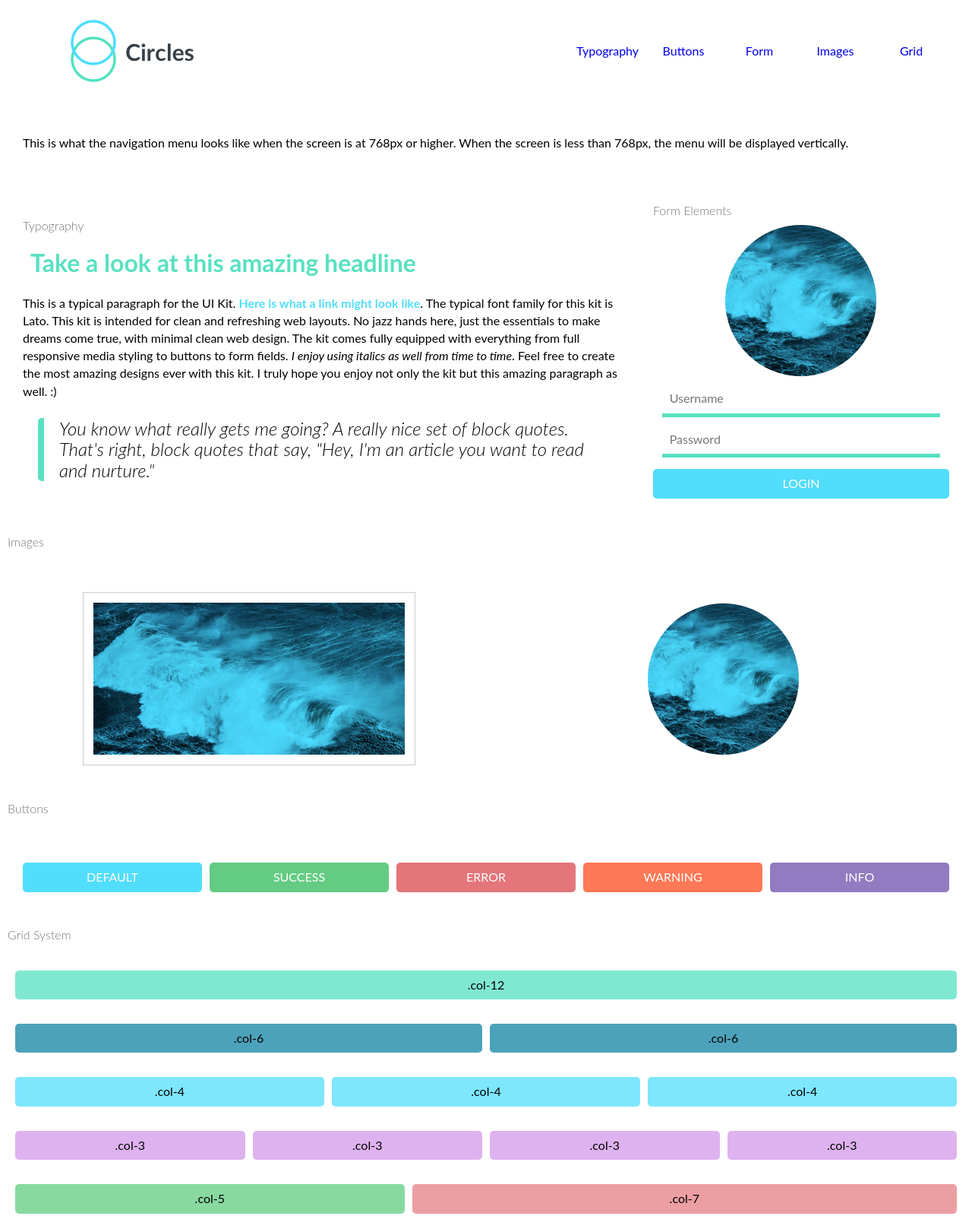
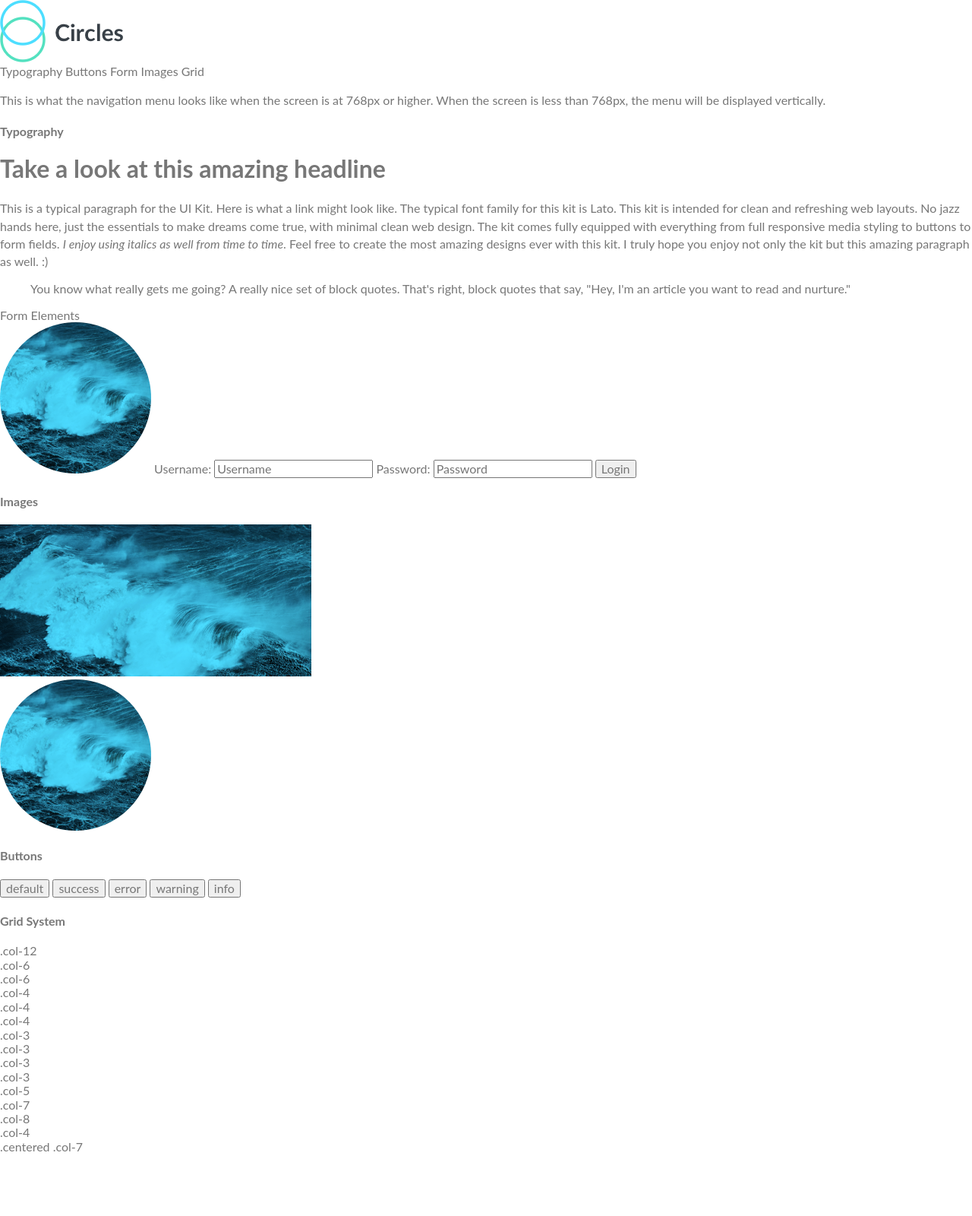
Before and after one commit to CphilliC/TD-PROJECT-4, a plain HTML site: page resources/index.html in a window 1280 px wide. Shown: the top 1600 px of the page at 76% size. After the commit the page ends 1518 px from the top, so only its background shows below. Drawn offline with nearby package versions, Linux system fonts and the light colour scheme.

Commit message:
css file

```diff
--- a/resources/css/styles.css
+++ b/resources/css/styles.css
@@ -1,343 +1,394 @@
+/*! normalize.css v8.0.1 | MIT License | github.com/necolas/normalize.css */
+/* Document
+   ========================================================================== */
+/**
+ * 1. Correct the line height in all browsers.
+ * 2. Prevent adjustments of font size after orientation changes in iOS.
+ */
+/* line 11, ../Users/txcrp/OneDrive/Documents/TD-PROJECTS/TD-PROJECT-4/scss/base/_normalize.scss */
+html {
+  line-height: 1.15;
+  /* 1 */
+  -webkit-text-size-adjust: 100%;
+  /* 2 */
+}
+
+/* Sections
+   ========================================================================== */
+/**
+ * Remove the margin in all browsers.
+ */
+/* line 23, ../Users/txcrp/OneDrive/Documents/TD-PROJECTS/TD-PROJECT-4/scss/base/_normalize.scss */
+body {
+  margin: 0;
+}
+
+/**
+ * Render the `main` element consistently in IE.
+ */
+/* line 31, ../Users/txcrp/OneDrive/Documents/TD-PROJECTS/TD-PROJECT-4/scss/base/_normalize.scss */
+main {
+  display: block;
+}
+
+/**
+ * Correct the font size and margin on `h1` elements within `section` and
+ * `article` contexts in Chrome, Firefox, and Safari.
+ */
+/* line 40, ../Users/txcrp/OneDrive/Documents/TD-PROJECTS/TD-PROJECT-4/scss/base/_normalize.scss */
+h1 {
+  font-size: 2em;
+  margin: 0.67em 0;
+}
+
+/* Grouping content
+   ========================================================================== */
+/**
+ * 1. Add the correct box sizing in Firefox.
+ * 2. Show the overflow in Edge and IE.
+ */
+/* line 53, ../Users/txcrp/OneDrive/Documents/TD-PROJECTS/TD-PROJECT-4/scss/base/_normalize.scss */
+hr {
+  box-sizing: content-box;
+  /* 1 */
+  height: 0;
+  /* 1 */
+  overflow: visible;
+  /* 2 */
+}
+
+/**
+ * 1. Correct the inheritance and scaling of font size in all browsers.
+ * 2. Correct the odd `em` font sizing in all browsers.
+ */
+/* line 64, ../Users/txcrp/OneDrive/Documents/TD-PROJECTS/TD-PROJECT-4/scss/base/_normalize.scss */
+pre {
+  font-family: monospace, monospace;
+  /* 1 */
+  font-size: 1em;
+  /* 2 */
+}
+
+/* Text-level semantics
+   ========================================================================== */
+/**
+ * Remove the gray background on active links in IE 10.
+ */
+/* line 76, ../Users/txcrp/OneDrive/Documents/TD-PROJECTS/TD-PROJECT-4/scss/base/_normalize.scss */
+a {
+  background-color: transparent;
+}
+
+/**
+ * 1. Remove the bottom border in Chrome 57-
+ * 2. Add the correct text decoration in Chrome, Edge, IE, Opera, and Safari.
+ */
+/* line 85, ../Users/txcrp/OneDrive/Documents/TD-PROJECTS/TD-PROJECT-4/scss/base/_normalize.scss */
+abbr[title] {
+  border-bottom: none;
+  /* 1 */
+  text-decoration: underline;
+  /* 2 */
+  text-decoration: underline dotted;
+  /* 2 */
+}
+
+/**
+ * Add the correct font weight in Chrome, Edge, and Safari.
+ */
+/* line 95, ../Users/txcrp/OneDrive/Documents/TD-PROJECTS/TD-PROJECT-4/scss/base/_normalize.scss */
+b,
+strong {
+  font-weight: bolder;
+}
+
+/**
+ * 1. Correct the inheritance and scaling of font size in all browsers.
+ * 2. Correct the odd `em` font sizing in all browsers.
+ */
+/* line 105, ../Users/txcrp/OneDrive/Documents/TD-PROJECTS/TD-PROJECT-4/scss/base/_normalize.scss */
+code,
+kbd,
+samp {
+  font-family: monospace, monospace;
+  /* 1 */
+  font-size: 1em;
+  /* 2 */
+}
+
+/**
+ * Add the correct font size in all browsers.
+ */
+/* line 116, ../Users/txcrp/OneDrive/Documents/TD-PROJECTS/TD-PROJECT-4/scss/base/_normalize.scss */
+small {
+  font-size: 80%;
+}
+
+/**
+ * Prevent `sub` and `sup` elements from affecting the line height in
+ * all browsers.
+ */
+/* line 125, ../Users/txcrp/OneDrive/Documents/TD-PROJECTS/TD-PROJECT-4/scss/base/_normalize.scss */
+sub,
+sup {
+  font-size: 75%;
+  line-height: 0;
+  position: relative;
+  vertical-align: baseline;
+}
+
+/* line 133, ../Users/txcrp/OneDrive/Documents/TD-PROJECTS/TD-PROJECT-4/scss/base/_normalize.scss */
+sub {
+  bottom: -0.25em;
+}
+
+/* line 137, ../Users/txcrp/OneDrive/Documents/TD-PROJECTS/TD-PROJECT-4/scss/base/_normalize.scss */
+sup {
+  top: -0.5em;
+}
+
+/* Embedded content
+   ========================================================================== */
+/**
+ * Remove the border on images inside links in IE 10.
+ */
+/* line 148, ../Users/txcrp/OneDrive/Documents/TD-PROJECTS/TD-PROJECT-4/scss/base/_normalize.scss */
+img {
+  border-style: none;
+}
+
+/* Forms
+   ========================================================================== */
+/**
+ * 1. Change the font styles in all browsers.
+ * 2. Remove the margin in Firefox and Safari.
+ */
+/* line 160, ../Users/txcrp/OneDrive/Documents/TD-PROJECTS/TD-PROJECT-4/scss/base/_normalize.scss */
+button,
+input,
+optgroup,
+select,
+textarea {
+  font-family: inherit;
+  /* 1 */
+  font-size: 100%;
+  /* 1 */
+  line-height: 1.15;
+  /* 1 */
+  margin: 0;
+  /* 2 */
+}
+
+/**
+ * Show the overflow in IE.
+ * 1. Show the overflow in Edge.
+ */
+/* line 176, ../Users/txcrp/OneDrive/Documents/TD-PROJECTS/TD-PROJECT-4/scss/base/_normalize.scss */
+button,
+input {
+  /* 1 */
+  overflow: visible;
+}
+
+/**
+ * Remove the inheritance of text transform in Edge, Firefox, and IE.
+ * 1. Remove the inheritance of text transform in Firefox.
+ */
+/* line 186, ../Users/txcrp/OneDrive/Documents/TD-PROJECTS/TD-PROJECT-4/scss/base/_normalize.scss */
+button,
+select {
+  /* 1 */
+  text-transform: none;
+}
+
+/**
+ * Correct the inability to style clickable types in iOS and Safari.
+ */
+/* line 195, ../Users/txcrp/OneDrive/Documents/TD-PROJECTS/TD-PROJECT-4/scss/base/_normalize.scss */
+button,
+[type="button"],
+[type="reset"],
+[type="submit"] {
+  -webkit-appearance: button;
+}
+
+/**
+ * Remove the inner border and padding in Firefox.
+ */
+/* line 206, ../Users/txcrp/OneDrive/Documents/TD-PROJECTS/TD-PROJECT-4/scss/base/_normalize.scss */
+button::-moz-focus-inner,
+[type="button"]::-moz-focus-inner,
+[type="reset"]::-moz-focus-inner,
+[type="submit"]::-moz-focus-inner {
+  border-style: none;
+  padding: 0;
+}
+
+/**
+ * Restore the focus styles unset by the previous rule.
+ */
+/* line 218, ../Users/txcrp/OneDrive/Documents/TD-PROJECTS/TD-PROJECT-4/scss/base/_normalize.scss */
+button:-moz-focusring,
+[type="button"]:-moz-focusring,
+[type="reset"]:-moz-focusring,
+[type="submit"]:-moz-focusring {
+  outline: 1px dotted ButtonText;
+}
+
+/**
+ * Correct the padding in Firefox.
+ */
+/* line 229, ../Users/txcrp/OneDrive/Documents/TD-PROJECTS/TD-PROJECT-4/scss/base/_normalize.scss */
+fieldset {
+  padding: 0.35em 0.75em 0.625em;
+}
+
+/**
+ * 1. Correct the text wrapping in Edge and IE.
+ * 2. Correct the color inheritance from `fieldset` elements in IE.
+ * 3. Remove the padding so developers are not caught out when they zero out
+ *    `fieldset` elements in all browsers.
+ */
+/* line 240, ../Users/txcrp/OneDrive/Documents/TD-PROJECTS/TD-PROJECT-4/scss/base/_normalize.scss */
+legend {
+  box-sizing: border-box;
+  /* 1 */
+  color: inherit;
+  /* 2 */
+  display: table;
+  /* 1 */
+  max-width: 100%;
+  /* 1 */
+  padding: 0;
+  /* 3 */
+  white-space: normal;
+  /* 1 */
+}
+
+/**
+ * Add the correct vertical alignment in Chrome, Firefox, and Opera.
+ */
+/* line 253, ../Users/txcrp/OneDrive/Documents/TD-PROJECTS/TD-PROJECT-4/scss/base/_normalize.scss */
+progress {
+  vertical-align: baseline;
+}
+
+/**
+ * Remove the default vertical scrollbar in IE 10+.
+ */
+/* line 261, ../Users/txcrp/OneDrive/Documents/TD-PROJECTS/TD-PROJECT-4/scss/base/_normalize.scss */
+textarea {
+  overflow: auto;
+}
+
+/**
+ * 1. Add the correct box sizing in IE 10.
+ * 2. Remove the padding in IE 10.
+ */
+/* line 270, ../Users/txcrp/OneDrive/Documents/TD-PROJECTS/TD-PROJECT-4/scss/base/_normalize.scss */
+[type="checkbox"],
+[type="radio"] {
+  box-sizing: border-box;
+  /* 1 */
+  padding: 0;
+  /* 2 */
+}
+
+/**
+ * Correct the cursor style of increment and decrement buttons in Chrome.
+ */
+/* line 280, ../Users/txcrp/OneDrive/Documents/TD-PROJECTS/TD-PROJECT-4/scss/base/_normalize.scss */
+[type="number"]::-webkit-inner-spin-button,
+[type="number"]::-webkit-outer-spin-button {
+  height: auto;
+}
+
+/**
+ * 1. Correct the odd appearance in Chrome and Safari.
+ * 2. Correct the outline style in Safari.
+ */
+/* line 290, ../Users/txcrp/OneDrive/Documents/TD-PROJECTS/TD-PROJECT-4/scss/base/_normalize.scss */
+[type="search"] {
+  -webkit-appearance: textfield;
+  /* 1 */
+  outline-offset: -2px;
+  /* 2 */
+}
+
+/**
+ * Remove the inner padding in Chrome and Safari on macOS.
+ */
+/* line 299, ../Users/txcrp/OneDrive/Documents/TD-PROJECTS/TD-PROJECT-4/scss/base/_normalize.scss */
+[type="search"]::-webkit-search-decoration {
+  -webkit-appearance: none;
+}
+
+/**
+ * 1. Correct the inability to style clickable types in iOS and Safari.
+ * 2. Change font properties to `inherit` in Safari.
+ */
+/* line 308, ../Users/txcrp/OneDrive/Documents/TD-PROJECTS/TD-PROJECT-4/scss/base/_normalize.scss */
+::-webkit-file-upload-button {
+  -webkit-appearance: button;
+  /* 1 */
+  font: inherit;
+  /* 2 */
+}
+
+/* Interactive
+   ========================================================================== */
+/*
+ * Add the correct display in Edge, IE 10+, and Firefox.
+ */
+/* line 320, ../Users/txcrp/OneDrive/Documents/TD-PROJECTS/TD-PROJECT-4/scss/base/_normalize.scss */
+details {
+  display: block;
+}
+
+/*
+ * Add the correct display in all browsers.
+ */
+/* line 328, ../Users/txcrp/OneDrive/Documents/TD-PROJECTS/TD-PROJECT-4/scss/base/_normalize.scss */
+summary {
+  display: list-item;
+}
+
+/* Misc
+   ========================================================================== */
+/**
+ * Add the correct display in IE 10+.
+ */
+/* line 339, ../Users/txcrp/OneDrive/Documents/TD-PROJECTS/TD-PROJECT-4/scss/base/_normalize.scss */
+template {
+  display: none;
+}
+
+/**
+ * Add the correct display in IE 10.
+ */
+/* line 347, ../Users/txcrp/OneDrive/Documents/TD-PROJECTS/TD-PROJECT-4/scss/base/_normalize.scss */
+[hidden] {
+  display: none;
+}
 
 /* ============================================= */
 /*              Base styles                      */
 /* ============================================= */
-
+/* line 11, ../Users/txcrp/OneDrive/Documents/TD-PROJECTS/TD-PROJECT-4/scss/styles.scss */
 * {
   font-family: 'Lato', sans-serif;
-  color: ;
+  color: #777;
   box-sizing: border-box;
 }
 
+/* line 17, ../Users/txcrp/OneDrive/Documents/TD-PROJECTS/TD-PROJECT-4/scss/styles.scss */
 p {
   line-height: 1.45em;
 }
 
+/* line 21, ../Users/txcrp/OneDrive/Documents/TD-PROJECTS/TD-PROJECT-4/scss/styles.scss */
 a {
   text-decoration: none;
 }
 
-/* ============================================= */
-/*              Typography                       */
-/* ============================================= */
-
-.headline-primary {
-  color: #58e1c1;
-  margin-left: 10px;
-}
-
-.headline-secondary {
-  font-weight: 300;
-  color: #777;
-}
-
-.link {
-  color: #51ddfc;
-  font-weight: 700;
-}
-
-.blockquote {
-  font-size: 1.5em;
-  font-weight: 300;
-  font-style: italic;
-  margin-left: 20px;
-  padding-left: 20px;
-  border-left: 8px solid #58e1c1;
-  border-radius: 5px;
-}
-
-/* ============================================= */
-/*              Grid System                      */
-/* ============================================= */
-
-.container {
-  padding: 0 10px;
-}
-
-.row {
-  display: flex;
-  flex-direction: column;
-  padding: 1em 10px;
-}
-
-[class^=col] {
-  margin-top: 10px;
-  flex-basis: 100%;
-  min-height: 25px;
-  padding: 10px;
-  border-radius: 5px;
-}
-
-.theme.col-1 {
-  background-color: #927bc1;
-}
-
-.theme.col-2 {
-  background-color: #fd7856;
-}
-
-.theme.col-3 {
-  background-color: #deb2ee;
-}
-
-.theme.col-4 {
-  background-color: #7ee6fd;
-}
-
-.theme.col-5 {
-  background-color: #88d9a0;
-}
-
-.theme.col-6 {
-  background-color: #4da2bb;
-}
-
-.theme.col-7 {
-  background-color: #ec9fa3;
-}
-
-.theme.col-8 {
-  background-color: #fd9f85;
-}
-
-.theme.col-9 {
-  background-color: #e4757a;
-}
-
-.theme.col-10 {
-  background-color: #63cc82;
-}
-
-.theme.col-11 {
-  background-color: #51ddfc;
-}
-
-.theme.col-12 {
-  background-color: #80e8d1;
-}
-
-.card {
-  flex-basis: 100%;
-}
-
-/* ============================================= */
-/*              Navigation                       */
-/* ============================================= */
-
-.nav {
-  padding-left: 0;
-  flex-basis: 100%;
-  display: flex;
-  flex-direction: column;
-}
-
-.nav-link {
-  text-align: center;
-  border-radius: 5px;
-  padding: 10px 0;
-  display: block;
-  width: 100%;
-  transition:
-    background-color .2s ease-in-out,
-    color .2s ease-in-out;
-}
-
-.nav-link:hover {
-  color: #fff;
-  background-color: #58e1c1;
-}
-
-/* ============================================= */
-/*              Buttons                          */
-/* ============================================= */
-
-.btn {
-  margin-top: 15px;
-  width: 100%;
-  color: #fff;
-  border: none;
-  padding: 10px 0;
-  text-transform: uppercase;
-  border-radius: 5px;
-}
-
-.default {
-  background-color: #51ddfc;
-}
-
-.error {
-  background-color: #e4757a;
-}
-
-.info {
-  background-color: #927bc1;
-}
-
-.success {
-  background-color: #63cc82;
-}
-
-.warning {
-  background-color: #fd7856;
-}
-
-/* ============================================= */
-/*              Forms                            */
-/* ============================================= */
-
-.form {
-  flex-basis: 100%;
-}
-
-.input{
-  display: block;
-  width: 94%;
-  margin: 10px auto 0;
-  border: none;
-  padding: 10px;
-  border-bottom: 5px solid #58e1c1;
-}
-
-.hidden {
-  position:absolute;
-  left:-10000px;
-  top:auto;
-  width:1px;
-  height:1px;
-  overflow:hidden;
-}
-
-/* ============================================= */
-/*              Images                           */
-/* ============================================= */
-
-.img-avatar {
-  display: block;
-  margin-left: auto;
-  margin-right: auto;
-  margin-top: 10px;
-  max-width: 100%;
-  max-height: 100%;
-}
-
-.img-frame {
-  display: block;
-  margin-left: auto;
-  margin-right: auto;
-  margin-top: 10px;
-  max-width: 100%;
-  padding: 13px;
-  border: 1px solid #ccc;
-}
-
-.img-logo {
-  display: block;
-  margin-left: auto;
-  margin-right: auto;
-}
-
-/* ============================================= */
-/*              Media Queries                    */
-/* ============================================= */
-@media (min-width: 768px) {
-
-.container {
-  max-width: 1400px;
-  display: block;
-  margin-left: auto;
-  margin-right: auto;
-}
-
-.centered {
-  display: block;
-  margin-left: auto;
-  margin-right: auto;
-}
-
-.row {
-  flex-direction: row;
-}
-
-[class^=col] {
-  display: flex;
-  justify-content: center;
-  margin-top: 0;
-  align-items: center;
-}
-
-[class^=col] + [class^=col] {
-  margin-left: 10px;
-}
-
-.col-1 {
-  flex-basis: 8.33%;
-}
-
-.col-2 {
-  flex-basis: 16.67%;
-}
-
-.col-3 {
-  flex-basis: 25.00%;
-}
-
-.col-4 {
-  flex-basis: 33.33%;
-}
-
-.col-5 {
-  flex-basis: 41.67%;
-}
-
-.col-6 {
-  flex-basis: 50.00%;
-}
-
-.col-7 {
-  flex-basis: 58.33%;
-}
-
-.col-8 {
-  flex-basis: 66.67%;
-}
-
-.col-9 {
-  flex-basis: 75.00%
-}
-
-.col-10 {
-  flex-basis: 83.33%;
-}
-
-.col-11 {
-  flex-basis: 91.67%;
-}
-
-.col-12 {
-  flex-basis: 100%;
-}
-
-.nav {
-  flex-direction: row;
-  justify-content: flex-end;
-  align-items: center;
-}
-
-.nav-link {
-  flex-basis: 100px;
-}
-
-.btn {
-  padding: 10px 30px;
-}
-
-.btn + .btn {
-  margin-left: 10px;
-}
-
-.logo {
-  margin-left: initial;
-  margin-right: initial;
-}
-
-}
+/*# sourceMappingURL=styles.css.map */
```
